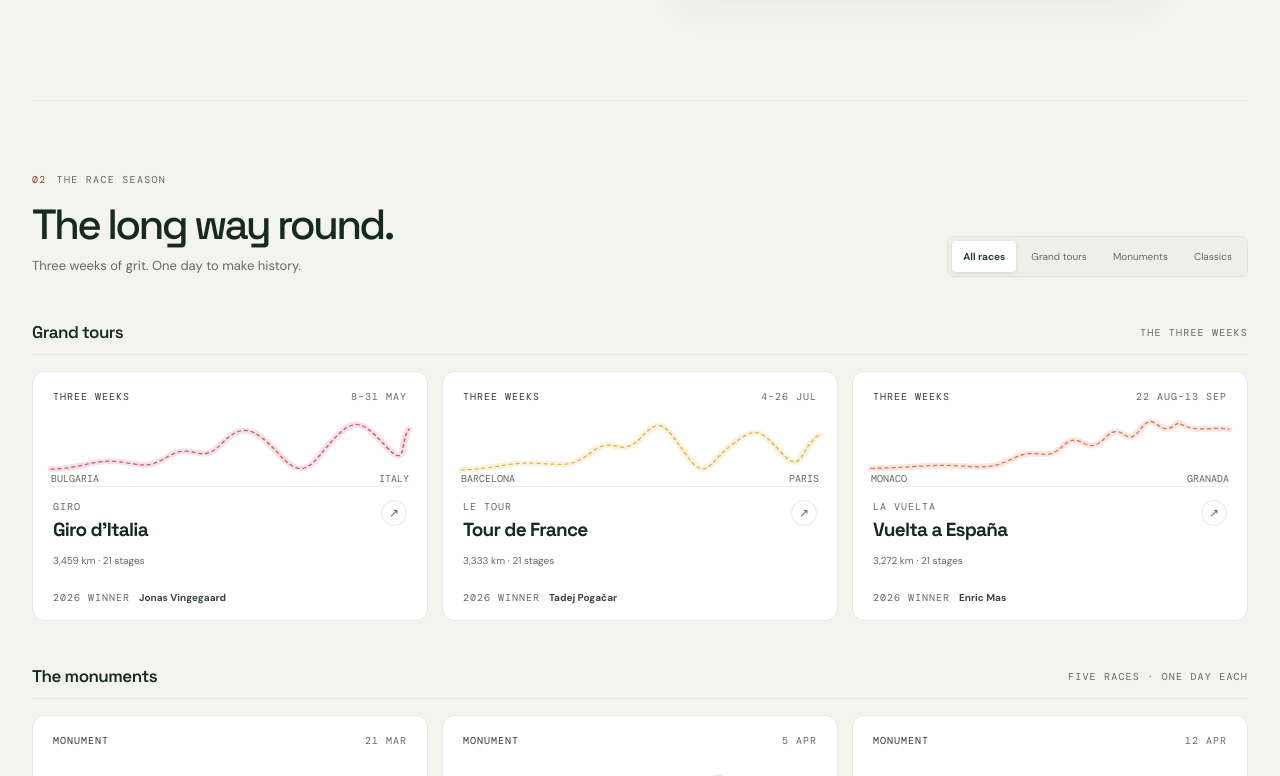
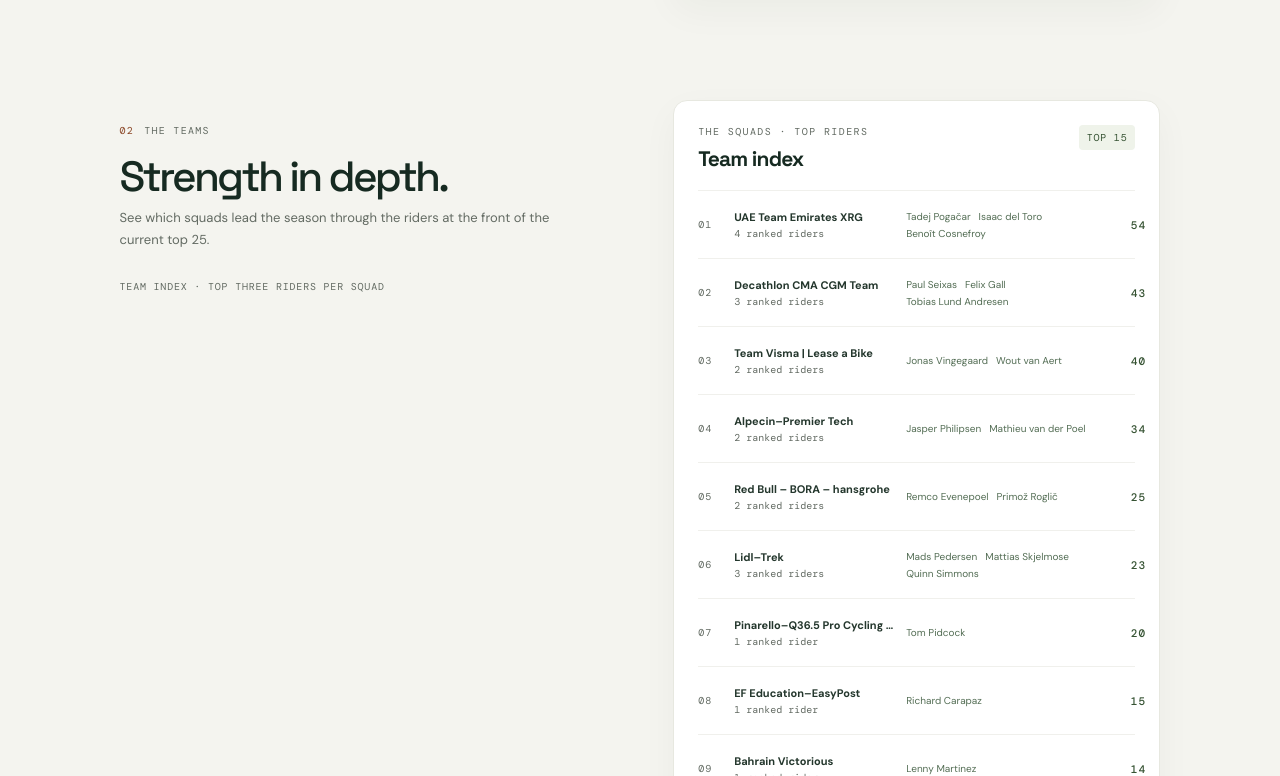
Before and after one commit to claicham/visual-regression, an Angular app in the folder app/: page / in a window 1280 px wide. Shown: the part 1264-2040 px from the top of the page. Built offline with nearby package versions, Linux system fonts and the light colour scheme.

Commit message:
add teams table

```diff
--- a/app/src/app/components/site-header/site-header.html
+++ b/app/src/app/components/site-header/site-header.html
@@ -24,6 +24,7 @@
         >Riders</a
       >
       <a routerLink="/" fragment="races">Race calendar</a>
+      <a routerLink="/" fragment="teams">Teams</a>
     </nav>
     <div class="season"><span aria-hidden="true"></span> 2026 SEASON</div>
   </div>
--- /dev/null
+++ b/app/src/app/components/team-ranking/team-ranking.html
@@ -0,0 +1,31 @@
+<section class="team-panel" aria-labelledby="teams-ranking-title">
+  <div class="panel-heading">
+    <div>
+      <div class="eyebrow">THE SQUADS · TOP RIDERS</div>
+      <h2 id="teams-ranking-title">Team index</h2>
+    </div>
+    <span class="ranking-badge">TOP {{ teams().length }}</span>
+  </div>
+
+  <ol class="team-list">
+    @for (team of teams(); track team.name) {
+      <li class="team-row">
+        <span class="rank">{{ team.rank.toString().padStart(2, '0') }}</span>
+        <div class="team-copy">
+          <strong>{{ team.name }}</strong>
+          <span>{{ team.riderCount }} ranked {{ team.riderCount === 1 ? 'rider' : 'riders' }}</span>
+        </div>
+        <div class="team-riders" [attr.aria-label]="team.name + ' top riders'">
+          @for (rider of team.topRiders; track rider.slug) {
+            <a [routerLink]="['/riders', rider.slug]">{{ rider.name }}</a>
+          }
+        </div>
+        <span class="team-score" [attr.aria-label]="team.score + ' index points'">{{
+          team.score
+        }}</span>
+      </li>
+    }
+  </ol>
+
+  <p class="methodology">INDEX SCORE · TOP THREE RIDERS IN THE CURRENT TOP 25</p>
+</section>
--- /dev/null
+++ b/app/src/app/components/team-ranking/team-ranking.scss
@@ -0,0 +1,149 @@
+:host {
+  display: block;
+  min-width: 0;
+}
+
+.team-panel {
+  overflow: hidden;
+  border: 0.0625rem solid var(--line);
+  border-radius: 0.875rem;
+  background: #fff;
+  box-shadow: 0 0.75rem 2.25rem rgb(28 45 34 / 4%);
+}
+
+.panel-heading {
+  display: flex;
+  align-items: flex-start;
+  justify-content: space-between;
+  padding: 1.5rem 1.5rem 1.125rem;
+}
+
+.eyebrow,
+.rank,
+.team-copy span,
+.team-score,
+.methodology {
+  font-family: var(--mono);
+  font-size: 0.625rem;
+  letter-spacing: 0.1em;
+}
+
+.eyebrow {
+  margin-bottom: 0.4375rem;
+  color: #626a62;
+  letter-spacing: 0.14em;
+}
+
+h2 {
+  margin: 0;
+  color: var(--ink);
+  font-family: var(--display);
+  font-size: 1.3125rem;
+  letter-spacing: -0.04em;
+}
+
+.ranking-badge {
+  padding: 0.375rem 0.5rem;
+  border-radius: 0.25rem;
+  background: #eff3ea;
+  color: #365333;
+  font-family: var(--mono);
+  font-size: 0.625rem;
+  letter-spacing: 0.08em;
+}
+
+.team-list {
+  margin: 0;
+  padding: 0 1.5rem;
+  list-style: none;
+}
+
+.team-row {
+  display: grid;
+  min-height: 4.25rem;
+  grid-template-columns: 1.5rem minmax(10rem, 1.1fr) minmax(12rem, 1.6fr) 2.25rem;
+  align-items: center;
+  gap: 0.75rem;
+  border-top: 0.0625rem solid #f0f0ec;
+}
+
+.rank {
+  color: #626a62;
+}
+
+.team-copy {
+  display: flex;
+  min-width: 0;
+  flex-direction: column;
+  gap: 0.1875rem;
+}
+
+.team-copy strong {
+  overflow: hidden;
+  color: #24372d;
+  font-size: 0.6875rem;
+  text-overflow: ellipsis;
+  white-space: nowrap;
+}
+
+.team-copy span {
+  color: #626a62;
+  font-size: 0.625rem;
+  letter-spacing: 0;
+}
+
+.team-riders {
+  display: flex;
+  min-width: 0;
+  flex-wrap: wrap;
+  gap: 0.25rem 0.5rem;
+}
+
+.team-riders a {
+  overflow: hidden;
+  max-width: 10rem;
+  color: #536d54;
+  font-size: 0.625rem;
+  text-decoration-thickness: 0.0625rem;
+  text-overflow: ellipsis;
+  text-underline-offset: 0.1875rem;
+  white-space: nowrap;
+}
+
+.team-riders a:hover {
+  color: #a2532e;
+}
+
+.team-score {
+  color: #365333;
+  font-size: 0.6875rem;
+  font-weight: 700;
+  text-align: right;
+}
+
+.methodology {
+  margin: 0;
+  padding: 0.875rem 1.5rem;
+  border-top: 0.0625rem solid var(--line);
+  background: #fcfcfa;
+  color: #626a62;
+  font-size: 0.625rem;
+}
+
+@media (max-width: 45rem) {
+  .team-row {
+    min-height: 4.75rem;
+    grid-template-columns: 1.5rem minmax(0, 1fr) 2.25rem;
+    gap: 0.625rem;
+  }
+
+  .team-riders {
+    grid-column: 2 / 4;
+    margin-top: -0.8125rem;
+    padding-bottom: 0.8125rem;
+  }
+
+  .team-riders a {
+    max-width: 8.75rem;
+  }
+}
--- /dev/null
+++ b/app/src/app/components/team-ranking/team-ranking.ts
@@ -0,0 +1,13 @@
+import { Component, input } from '@angular/core';
+import { RouterLink } from '@angular/router';
+import type { TeamRanking } from '../../cycling-data';
+
+@Component({
+  selector: 'app-team-ranking',
+  imports: [RouterLink],
+  templateUrl: './team-ranking.html',
+  styleUrl: './team-ranking.scss',
+})
+export class TeamRankingComponent {
+  readonly teams = input<TeamRanking[]>([]);
+}
--- a/app/src/app/cycling-data.ts
+++ b/app/src/app/cycling-data.ts
@@ -12,6 +12,14 @@
   rank: number;
   rider: string;
   time: string;
+}
+
+export interface TeamRanking {
+  rank: number;
+  name: string;
+  score: number;
+  riderCount: number;
+  topRiders: Rider[];
 }
 
 export type RaceCategory = 'Grand Tour' | 'Monument' | 'Classic';
@@ -80,6 +88,32 @@
   { slug: 'brandon-mcnulty', rank: 24, name: 'Brandon McNulty', nationality: 'United States', countryCode: 'US', team: 'UAE Team Emirates XRG', specialty: 'Time trialist · climber' },
   { slug: 'primoz-roglic', rank: 25, name: 'Primož Roglič', nationality: 'Slovenia', countryCode: 'SI', team: 'Red Bull – BORA – hansgrohe', specialty: 'Climber · time trialist' },
 ];
+
+const ridersByTeam = riders.reduce((teams, rider) => {
+  const teamRiders = teams.get(rider.team) ?? [];
+  teamRiders.push(rider);
+  teams.set(rider.team, teamRiders);
+  return teams;
+}, new Map<string, Rider[]>());
+
+const unrankedTeamRankings: Omit<TeamRanking, 'rank'>[] = Array.from(
+  ridersByTeam,
+  ([name, teamRiders]) => {
+    const topRiders = teamRiders.slice().sort((left, right) => left.rank - right.rank).slice(0, 3);
+
+    return {
+      name,
+      score: topRiders.reduce((score, rider) => score + (riders.length + 1 - rider.rank), 0),
+      riderCount: teamRiders.length,
+      topRiders,
+    };
+  },
+);
+
+export const teamRankings: TeamRanking[] = unrankedTeamRankings
+  .slice()
+  .sort((left, right) => right.score - left.score)
+  .map((team, index) => ({ ...team, rank: index + 1 }));
 
 export const races: Race[] = [
   {
--- a/app/src/app/pages/home-page/home-page.html
+++ b/app/src/app/pages/home-page/home-page.html
@@ -10,7 +10,7 @@
         <a class="hero-button" routerLink="/" fragment="races"
           >Explore the season <span aria-hidden="true">↓</span></a
         >
-        <span class="hero-footnote">3 GRAND TOURS · 5 MONUMENTS</span>
+        <span class="hero-footnote">3 GRAND TOURS · 5 MONUMENTS · 2 CLASSICS</span>
       </div>
     </div>
     <div class="hero-art" aria-hidden="true">
@@ -48,7 +48,7 @@
     </div>
     <div class="hero-stats">
       <div><strong>25</strong><span>RIDER PROFILES</span></div>
-      <div><strong>08</strong><span>RACE ARCHIVES</span></div>
+      <div><strong>10</strong><span>RACE ARCHIVES</span></div>
       <div><strong>01</strong><span>UNFORGETTABLE SEASON</span></div>
     </div>
   </section>
@@ -66,10 +66,20 @@
     <app-rider-ranking [riders]="riders" />
   </section>
 
+  <section class="teams-section" id="teams" aria-labelledby="teams-heading">
+    <div class="section-intro">
+      <div class="section-kicker"><span>02</span> THE TEAMS</div>
+      <h2 id="teams-heading">Strength in depth.</h2>
+      <p>See which squads lead the season through the riders at the front of the current top 25.</p>
+      <div class="team-index-note">TEAM INDEX · TOP THREE RIDERS PER SQUAD</div>
+    </div>
+    <app-team-ranking [teams]="teamRankings" />
+  </section>
+
   <section class="races-section" id="races" aria-labelledby="races-heading">
     <div class="races-heading">
       <div>
-        <div class="section-kicker"><span>02</span> THE RACE SEASON</div>
+        <div class="section-kicker"><span>03</span> THE RACE SEASON</div>
         <h2 id="races-heading">The long way round.</h2>
         <p>Three weeks of grit. One day to make history.</p>
       </div>
--- a/app/src/app/pages/home-page/home-page.scss
+++ b/app/src/app/pages/home-page/home-page.scss
@@ -280,6 +280,23 @@
   text-underline-offset: 0.1875rem;
 }
 
+.teams-section {
+  display: grid;
+  grid-template-columns: minmax(16.25rem, 1fr) minmax(23.75rem, 1.08fr);
+  align-items: start;
+  gap: clamp(2.375rem, 8vw, 7rem);
+  padding: 0 7.2% 6.25rem;
+  scroll-margin-top: 1.5rem;
+}
+
+.team-index-note {
+  margin-top: 1.75rem;
+  color: #626a62;
+  font-family: var(--mono);
+  font-size: 0.625rem;
+  letter-spacing: 0.08em;
+}
+
 .races-section {
   padding: 4.5rem 0 0;
   border-top: 0.0625rem solid var(--line);
@@ -373,6 +390,12 @@
     padding-inline: 2%;
   }
 
+  .teams-section {
+    grid-template-columns: minmax(13.75rem, 0.8fr) minmax(21.25rem, 1.2fr);
+    gap: 2.375rem;
+    padding-inline: 2%;
+  }
+
   .race-grid,
   .grand-tour-grid {
     grid-template-columns: repeat(2, minmax(0, 1fr));
@@ -439,6 +462,12 @@
     padding: 3.625rem 0 4.1875rem;
   }
 
+  .teams-section {
+    grid-template-columns: 1fr;
+    gap: 1.5625rem;
+    padding: 0 0 4.1875rem;
+  }
+
   .section-intro {
     padding-top: 0;
   }
--- a/app/src/app/pages/home-page/home-page.ts
+++ b/app/src/app/pages/home-page/home-page.ts
@@ -1,20 +1,29 @@
 import { Component, computed, signal } from '@angular/core';
 import { RouterLink } from '@angular/router';
-import { races, riders, rankingDate, rankingSource, type RaceCategory } from '../../cycling-data';
+import {
+  races,
+  riders,
+  teamRankings,
+  rankingDate,
+  rankingSource,
+  type RaceCategory,
+} from '../../cycling-data';
 import { RaceCardComponent } from '../../components/race-card/race-card';
 import { RiderRankingComponent } from '../../components/rider-ranking/rider-ranking';
+import { TeamRankingComponent } from '../../components/team-ranking/team-ranking';
 
 type RaceFilter = 'All races' | RaceCategory;
 
 @Component({
   selector: 'app-home-page',
-  imports: [RouterLink, RaceCardComponent, RiderRankingComponent],
+  imports: [RouterLink, RaceCardComponent, RiderRankingComponent, TeamRankingComponent],
   templateUrl: './home-page.html',
   styleUrl: './home-page.scss',
 })
 export class HomePage {
   protected readonly filters: RaceFilter[] = ['All races', 'Grand Tour', 'Monument', 'Classic'];
   protected readonly riders = riders;
+  protected readonly teamRankings = teamRankings;
   protected readonly rankingDate = rankingDate;
   protected readonly rankingSource = rankingSource;
   protected readonly selectedFilter = signal<RaceFilter>('All races');
```
Also changed, not shown: 2 other files (tests, documents, lock files or other folders).
